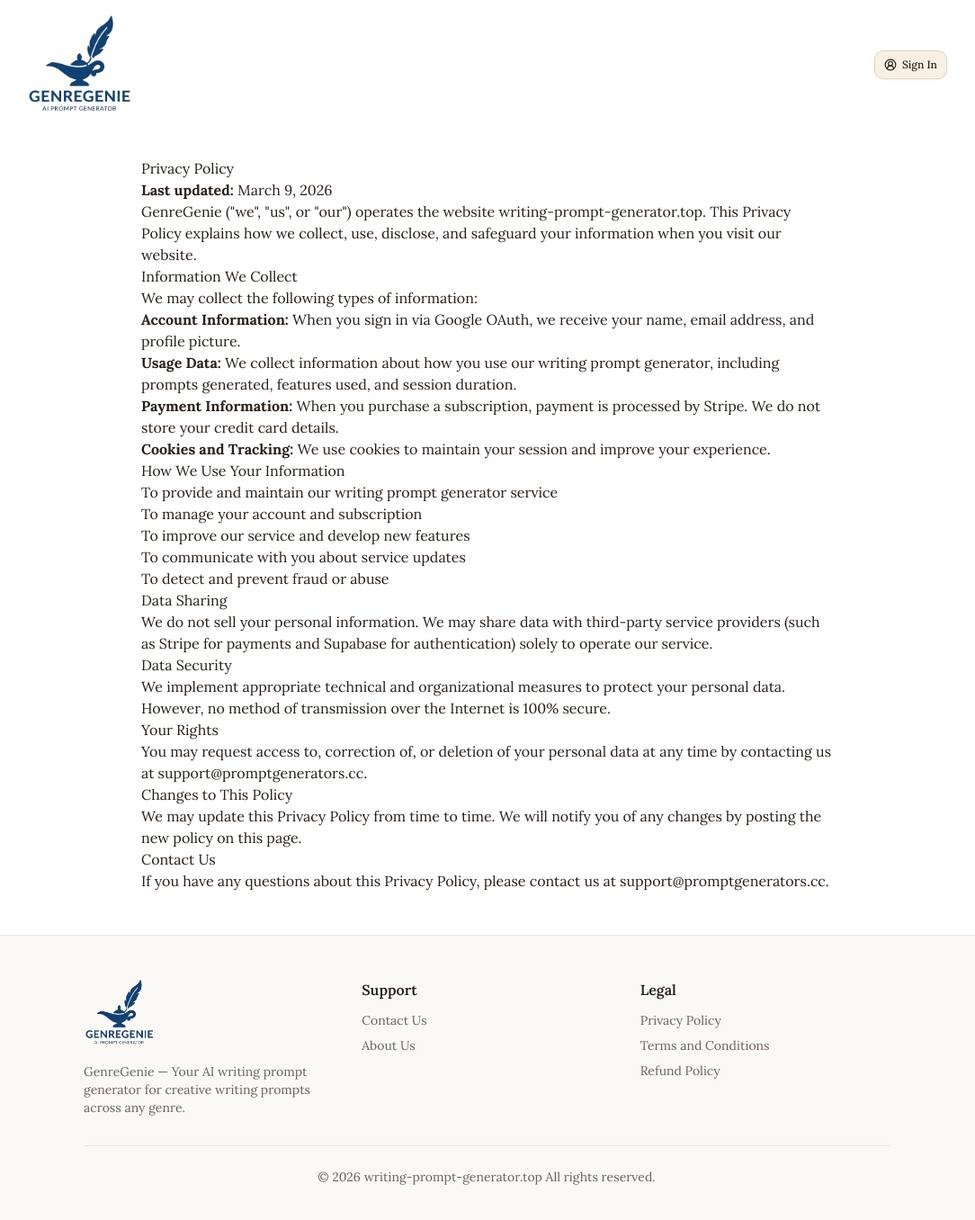
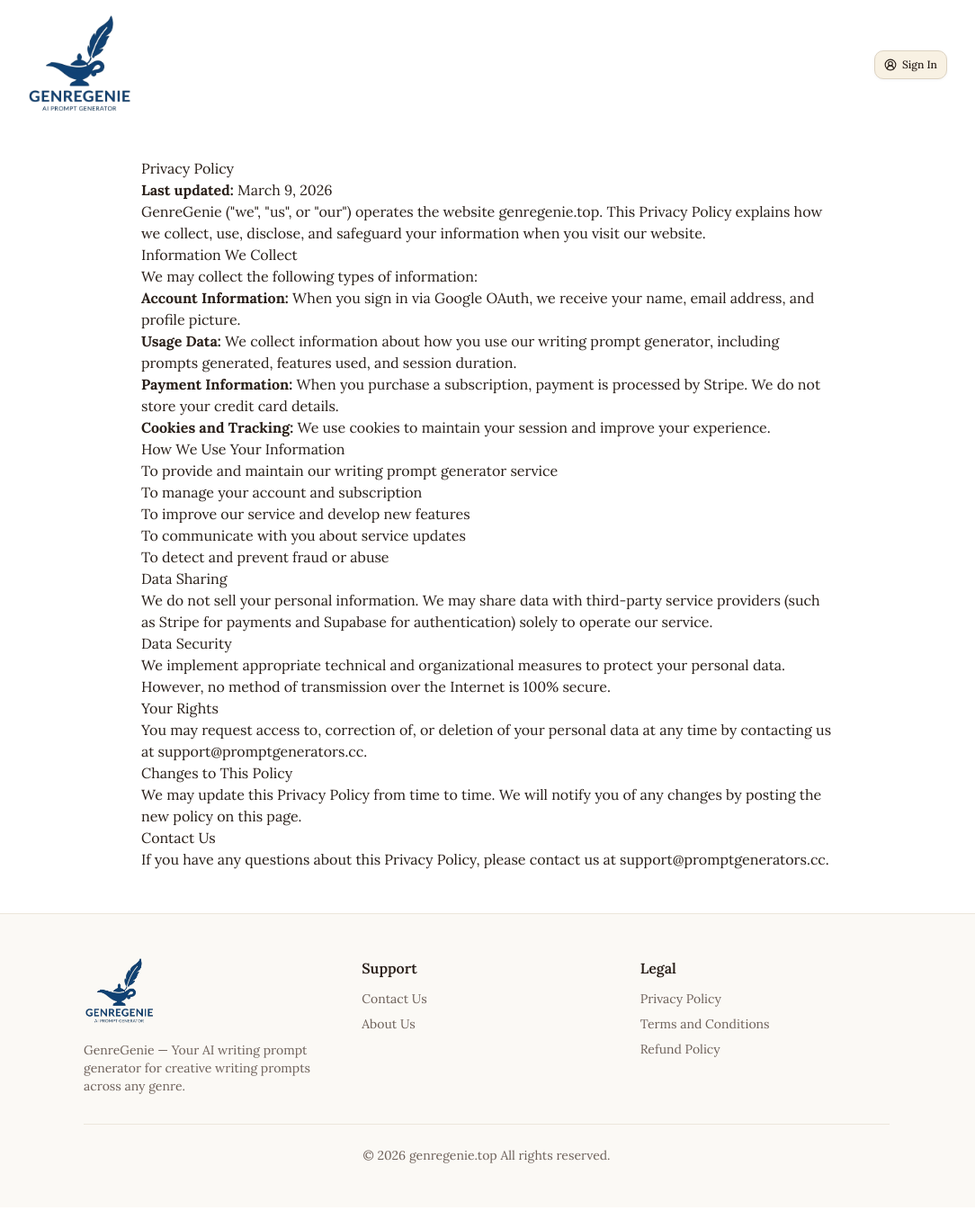
Before and after one commit to EricDuKK/writing-prompt-generator, a Next.js app: page /privacy in a window 1280 px wide. Shown: the top 1356 px of the page at 90% size, without its empty margins (99-1183 px from the left). Built offline with nearby package versions, Linux system fonts and the light colour scheme; no server answers.

Commit message:
feat:更改url

```diff
--- a/src/app/layout.tsx
+++ b/src/app/layout.tsx
@@ -10,7 +10,7 @@ export const metadata: Metadata = {
     icon: '/favicon.ico',
     apple: '/apple-touch-icon.png',
   },
-  metadataBase: new URL('https://writing-prompt-generator.top'),
+  metadataBase: new URL('https://genregenie.top'),
   alternates: {
     canonical: '/',
   },
@@ -18,7 +18,7 @@ export const metadata: Metadata = {
     title: 'GenreGenie: AI Writing Prompt Generator & Story Ideas',
     description:
       'GenreGenie is the best writing prompt generator. Our writing prompt generator creates story ideas. Try this free writing prompt generator!',
-    url: 'https://writing-prompt-generator.top',
+    url: 'https://genregenie.top',
     siteName: 'GenreGenie',
     type: 'website',
     images: [
--- a/src/app/privacy/page.tsx
+++ b/src/app/privacy/page.tsx
@@ -18,7 +18,7 @@ export default function PrivacyPage() {
           <p><strong>Last updated:</strong> March 9, 2026</p>
 
           <p>
-            GenreGenie (&quot;we&quot;, &quot;us&quot;, or &quot;our&quot;) operates the website writing-prompt-generator.top. This Privacy Policy explains how we collect, use, disclose, and safeguard your information when you visit our website.
+            GenreGenie (&quot;we&quot;, &quot;us&quot;, or &quot;our&quot;) operates the website genregenie.top. This Privacy Policy explains how we collect, use, disclose, and safeguard your information when you visit our website.
           </p>
 
           <h2>Information We Collect</h2>
--- a/src/app/robots.ts
+++ b/src/app/robots.ts
@@ -7,6 +7,6 @@ export default function robots(): MetadataRoute.Robots {
       allow: '/',
       disallow: ['/api/', '/dashboard/'],
     },
-    sitemap: 'https://writing-prompt-generator.top/sitemap.xml',
+    sitemap: 'https://genregenie.top/sitemap.xml',
   };
 }
--- a/src/app/sitemap.ts
+++ b/src/app/sitemap.ts
@@ -1,7 +1,7 @@
 import type { MetadataRoute } from 'next';
 
 export default function sitemap(): MetadataRoute.Sitemap {
-  const baseUrl = 'https://writing-prompt-generator.top';
+  const baseUrl = 'https://genregenie.top';
 
   return [
     { url: baseUrl, lastModified: new Date(), changeFrequency: 'daily', priority: 1 },
--- a/src/app/terms/page.tsx
+++ b/src/app/terms/page.tsx
@@ -18,7 +18,7 @@ export default function TermsPage() {
           <p><strong>Last updated:</strong> March 9, 2026</p>
 
           <p>
-            Welcome to GenreGenie. By accessing or using writing-prompt-generator.top (&quot;the Service&quot;), you agree to be bound by these Terms and Conditions.
+            Welcome to GenreGenie. By accessing or using genregenie.top (&quot;the Service&quot;), you agree to be bound by these Terms and Conditions.
           </p>
 
           <h2>1. Use of Service</h2>
--- a/src/components/footer.tsx
+++ b/src/components/footer.tsx
@@ -57,7 +57,7 @@ export function Footer() {
 
         {/* Copyright */}
         <div className="max-w-4xl mx-auto mt-8 pt-6 border-t border-border/50 text-center text-sm text-muted-foreground">
-          &copy; {new Date().getFullYear()} writing-prompt-generator.top All rights reserved.
+          &copy; {new Date().getFullYear()} genregenie.top All rights reserved.
         </div>
       </div>
     </footer>
```
